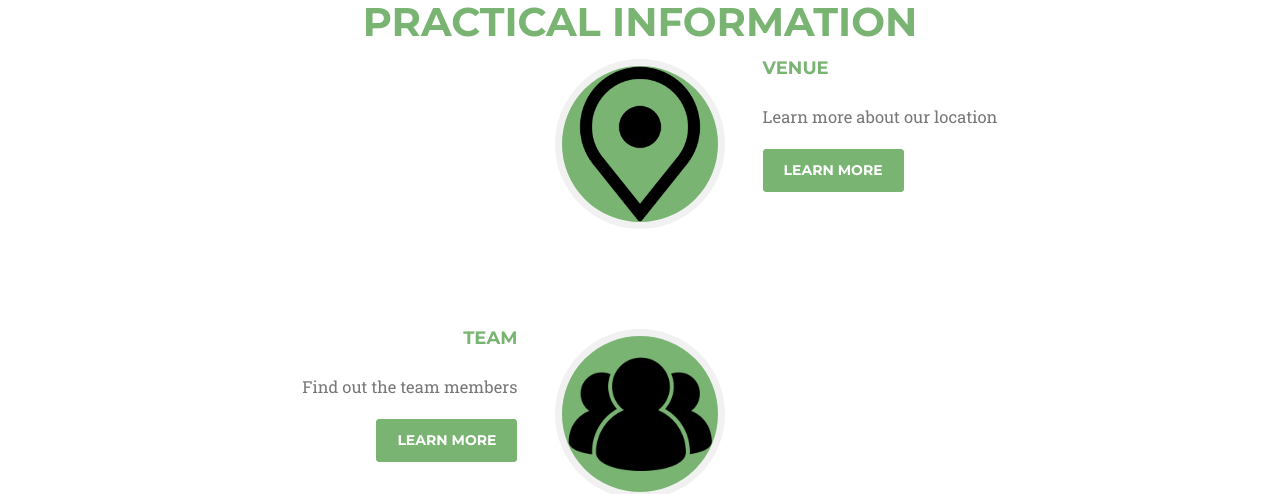
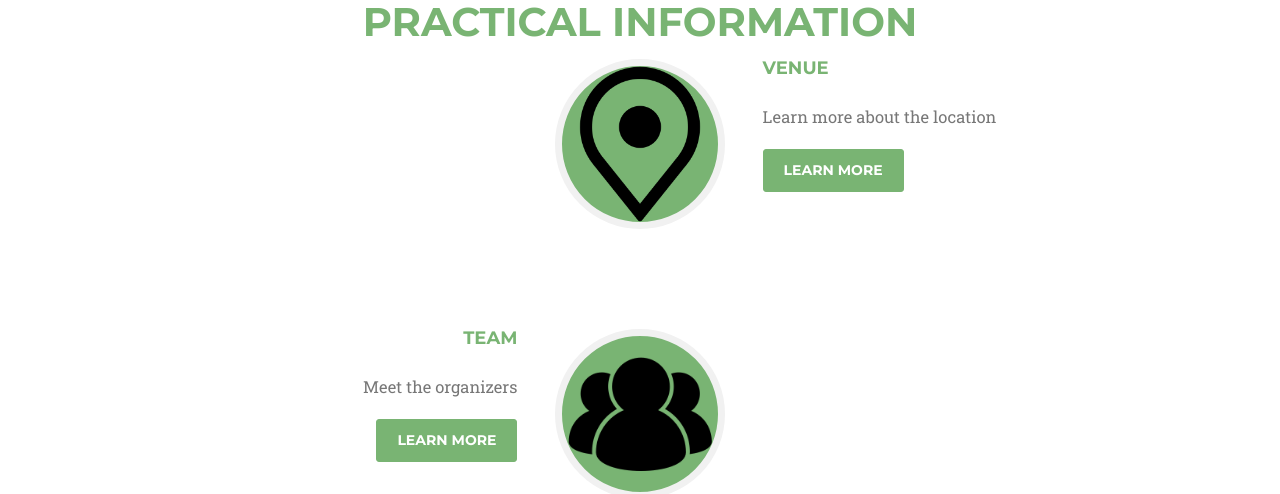
Before and after one commit to osip/website2019, a Jekyll site: the page built from index.html, in a window 1280 px wide and 900 px high, scrolled down 5398 px. Shown: the part 154-648 px from the top of the window. Built offline with Jekyll 4.4.1, drawn with Linux system fonts in a browser that asks for light colours; some web fonts are replaced.

Commit message:
Added new and team pages.

```diff
--- a/_data/twenty_19/home_about_data.yml
+++ b/_data/twenty_19/home_about_data.yml
@@ -13,14 +13,12 @@
 - inverted: timeline-inverted
   img: icon-venue.jpeg
   name: Venue
-  info: Learn more about our location
-  link: /2016/venue
+  info: Learn more about the location
 
 - inverted:
   img: icon-team.jpeg
   name: Team
-  info: Find out the team members
-  link: /2016/team
+  info: Meet the organizers
 
 # - inverted:
   # img: icon-faq.jpeg
--- a/_includes/2019_data/practical_info.html
+++ b/_includes/2019_data/practical_info.html
@@ -21,9 +21,7 @@
               <div class="timeline-heading">
                 <p class="text-muted">{{ about_data.info }}</p>
               </div>
-              {% if about_data.link %}
-              <a href="{{ about_data.link }}" class="page-scroll btn btn-sm">Learn More</a>
-              {% endif %}
+              <a href="#{{ about_data.name }}" class="btn btn-sm" data-toggle="modal">Learn More</a>
             </div>
           </li>
           {% endfor %}
--- /dev/null
+++ b/_includes/2019_data/team_info.html
@@ -0,0 +1,28 @@
+<div class="portfolio-modal modal fade" id="Team" tabindex="-1" role="dialog" aria-hidden="true">
+  <div class="modal-content">
+    <div class="close-modal" data-dismiss="modal">
+      <div class="lr">
+        <div class="rl">
+        </div>
+      </div>
+    </div>
+    <div class="container">
+      <div class="row">
+        <div class="col-lg-8 col-lg-offset-2">
+          <div class="modal-body">
+            {% for member in site.data.twenty_19.teams_1 %}
+            <div class="col-md-4 col-sm-6 speakers-item">
+              <img class="img-centered img-responsive" src="{{ member.thumbnail | prepend: "/../css/2019_style/img/team/" | prepend: site.baseurl }}" alt="">
+              <div class="speakers-caption">
+                <h4>{{ member.name }}</h4>
+                <p class="text-muted"> {{ member.position }}  </p>
+                <p class="text-muted"> {{ member.email }}  </p>
+              </div>
+            </div>
+            {% endfor %}
+          </div>
+        </div>
+      </div>
+    </div>
+  </div>
+</div>
--- /dev/null
+++ b/_includes/2019_data/venue_info.html
@@ -0,0 +1,19 @@
+<div class="portfolio-modal modal fade" id="Venue" tabindex="-1" role="dialog" aria-hidden="true">
+  <div class="modal-content">
+    <div class="close-modal" data-dismiss="modal">
+      <div class="lr">
+        <div class="rl">
+        </div>
+      </div>
+    </div>
+    <div class="container">
+      <div class="row">
+        <div class="col-lg-8 col-lg-offset-2">
+          <div class="modal-body">
+            Coming soon...
+          </div>
+        </div>
+      </div>
+    </div>
+  </div>
+</div>
--- a/_layouts/2019_home.html
+++ b/_layouts/2019_home.html
@@ -29,5 +29,7 @@
     {% include 2019_data/footer.html %}
     {% include 2019_data/js.html %}
     {% include 2019_data/speakers_info.html %}
+    {% include 2019_data/team_info.html %}
+    {% include 2019_data/venue_info.html %}
   </body>
 </html>
```
Also changed, not shown: _data/twenty_19/teams_1.yml (+20 -4 lines).
